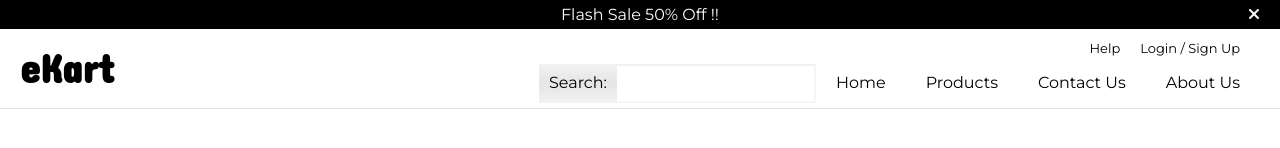
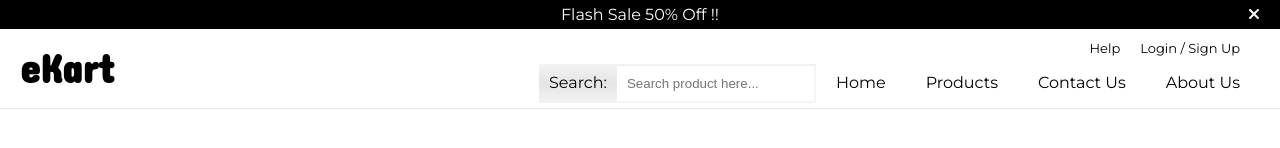
Before and after one commit to saadalimalik/angular-ekart, an Angular app: page / in a window 1280 px wide. Shown: the top 148 px of the page. Built offline with nearby package versions, Linux system fonts and the light colour scheme.

Commit message:
Add search input tracking

```diff
--- a/src/app/components/header/main-nav/main-nav.component.html
+++ b/src/app/components/header/main-nav/main-nav.component.html
@@ -6,6 +6,8 @@
             class="navbar__search-input"
             name="search"
             id="search"
+            placeholder="Search product here..."
+            [(ngModel)]="searchValue"
         />
     </label>
 
--- a/src/app/components/header/main-nav/main-nav.component.ts
+++ b/src/app/components/header/main-nav/main-nav.component.ts
@@ -5,4 +5,6 @@ import { Component } from '@angular/core';
     templateUrl: './main-nav.component.html',
     styleUrl: './main-nav.component.scss',
 })
-export class MainNavComponent {}
+export class MainNavComponent {
+    searchValue: string = '';
+}
--- a/src/app/components/product/product.component.html
+++ b/src/app/components/product/product.component.html
@@ -4,6 +4,7 @@
             [src]="product.image"
             [attr.aria-label]="product.title"
             [alt]="product.title"
+            draggable="false"
         />
     </div>
     <div class="product__details">
--- a/src/app/components/product/product.component.scss
+++ b/src/app/components/product/product.component.scss
@@ -4,6 +4,7 @@
         max-width: 350px;
         padding: 2rem;
         border: 1px solid rgba(0 0 0 / 0.1);
+        cursor: pointer;
         img {
             width: 100%;
         }
--- a/src/app/components/product/product.component.ts
+++ b/src/app/components/product/product.component.ts
@@ -17,6 +17,8 @@ export class ProductComponent {
     productQuantity: number = 0;
 
     changeOrder(quantity: number) {
-        if (quantity >= 0) this.productQuantity = quantity;
+        if (quantity >= 0 && quantity <= this.product.inStock) {
+            this.productQuantity = quantity;
+        }
     }
 }
--- a/src/styles.scss
+++ b/src/styles.scss
@@ -47,6 +47,5 @@ body {
     }
     &:disabled {
         opacity: 0.5;
-        cursor: not-allowed;
     }
 }
```
Also changed, not shown: src/app/app.module.ts (+8 -1 lines).
